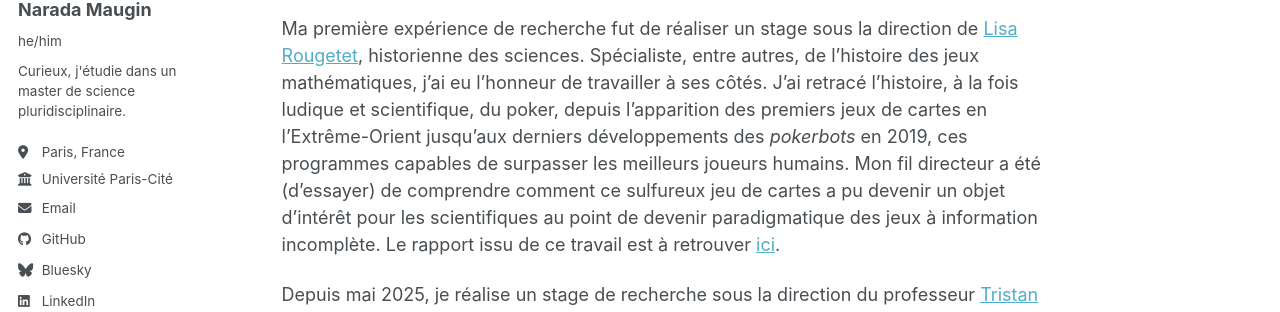
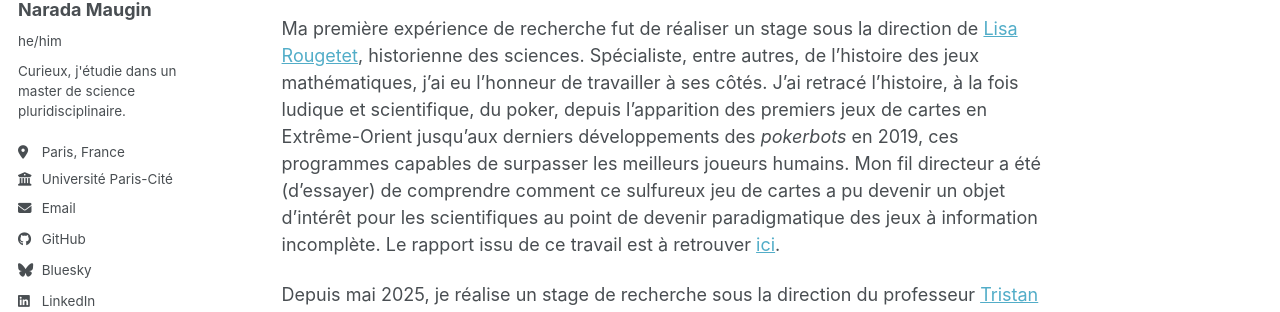
Before and after one commit to narada-maugin/narada-maugin.github.io, a Jekyll site: the page built from _pages/about.md, in a window 1280 px wide and 1272 px high. Shown: the part 285-597 px from the top of the window. Built offline with Jekyll 4.4.1, drawn with Linux system fonts in a browser that asks for light colours.

```diff
--- a/_pages/about.md
+++ b/_pages/about.md
@@ -9,7 +9,7 @@ redirect_from:
 
 Actuellement étudiant au [master LOGOS](https://master-logos.fr/) de l’Université Paris Cité, je suis formé à la logique, la linguistique, l’informatique et la philosophie. Précédemment, j'ai obtenu une licence de mathématiques et j'ai suivi une année de classe préparatoire MP2I à Nantes. Dans une autre vie, j'ai également été joueur de poker et entraîneur d'échecs. Mon [CV](/cv/) est disponible sur ce site.
 
-Ma première expérience de recherche fut de réaliser un stage sous la direction de [Lisa Rougetet](https://nouveau.univ-brest.fr/fr/membre/lisa-rougetet), historienne des sciences. Spécialiste, entre autres, de l’histoire des jeux mathématiques, j’ai eu l’honneur de travailler à ses côtés. J'ai retracé l'histoire, à la fois ludique et scientifique, du poker, depuis l'apparition des premiers jeux de cartes en l'Extrême-Orient jusqu'aux derniers développements des *pokerbots* en 2019, ces programmes capables de surpasser les meilleurs joueurs humains. Mon fil directeur a été (d'essayer) de comprendre comment ce sulfureux jeu de cartes a pu devenir un objet d'intérêt pour les scientifiques au point de devenir paradigmatique des jeux à information incomplète. Le rapport issu de ce travail est à retrouver [ici](\files\stage1_poker.pdf).
+Ma première expérience de recherche fut de réaliser un stage sous la direction de [Lisa Rougetet](https://nouveau.univ-brest.fr/fr/membre/lisa-rougetet), historienne des sciences. Spécialiste, entre autres, de l’histoire des jeux mathématiques, j’ai eu l’honneur de travailler à ses côtés. J'ai retracé l'histoire, à la fois ludique et scientifique, du poker, depuis l'apparition des premiers jeux de cartes en Extrême-Orient jusqu'aux derniers développements des *pokerbots* en 2019, ces programmes capables de surpasser les meilleurs joueurs humains. Mon fil directeur a été (d'essayer) de comprendre comment ce sulfureux jeu de cartes a pu devenir un objet d'intérêt pour les scientifiques au point de devenir paradigmatique des jeux à information incomplète. Le rapport issu de ce travail est à retrouver [ici](\files\stage1_poker.pdf).
 
 Depuis mai 2025, je réalise un stage de recherche sous la direction du professeur [Tristan Cazenave](https://www.lamsade.dauphine.fr/~cazenave/index.php). Je poursuis, en quelque sorte, le travail réalisé dans ma précédente expérience, mais cette fois en mettant les "mains dans le cambouis" en essayant de faire jouer (correctement) un grand modèle de langage au poker.
 
```
